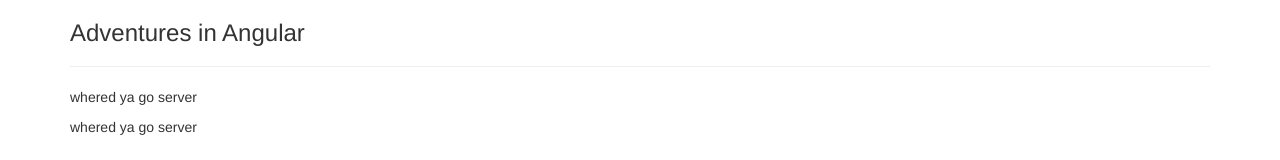
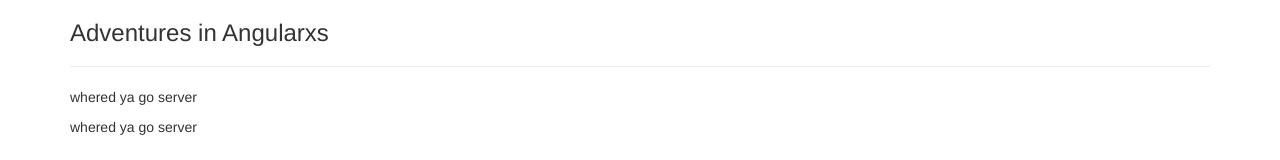
Before and after one commit to crickettcode/angular-adventure-time, an Angular app: page / in a window 1280 px wide. Shown: the top 160 px of the page. Built offline with nearby package versions, Linux system fonts and the light colour scheme.

Commit message:
components

```diff
--- /dev/null
+++ b/src/app/add/add.component.html
@@ -0,0 +1 @@
+<p>addition</p>
--- a/src/app/app.component.html
+++ b/src/app/app.component.html
@@ -1,7 +1,7 @@
 <div class="container">
     <div class="row">
         <div class="col-xs-12">
-            <h3>Adventures in Angular</h3>
+            <h3>Adventures in Angularxs</h3>
             <hr>
             <app-server-eminem></app-server-eminem>
             <app-servers></app-servers>
```
Also changed, not shown: src/app/add/add.component.css (added), src/app/add/add.component.ts (added), src/app/subtract/subtract.component.css (added), src/app/subtract/subtract.component.html (added), src/app/subtract/subtract.component.ts (added).
